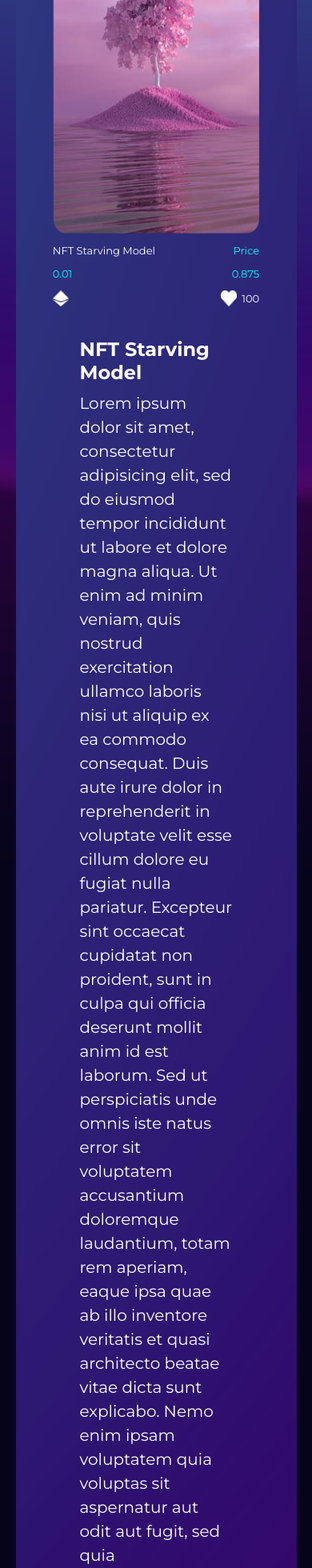
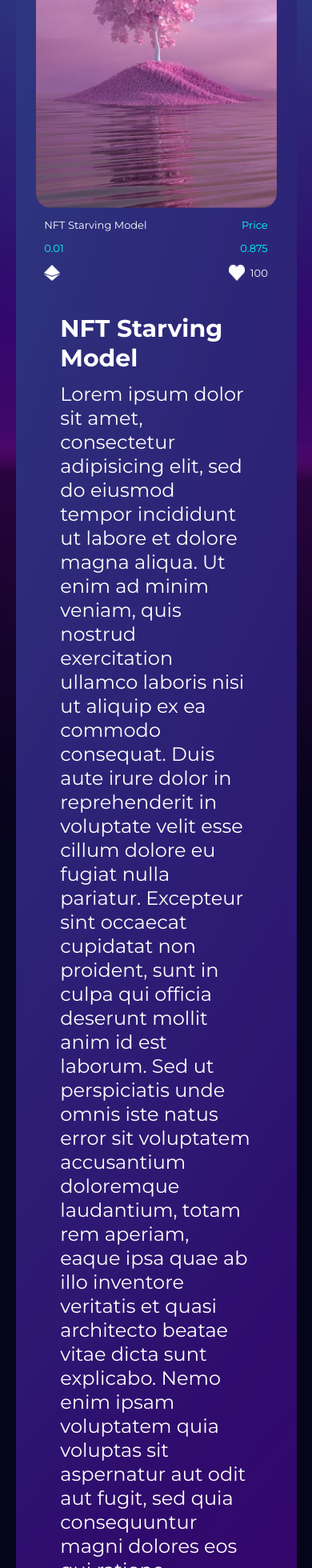
Before and after one commit to igaimerca/starving-model-website, a React (Vite) app: page / in a window 390 px wide. Shown: the part 1272-3232 px from the top of the page at 80% size. Built offline with nearby package versions, Linux system fonts and the light colour scheme.

Commit message:
feat: about responsiveness

```diff
--- a/src/components/About/About.css
+++ b/src/components/About/About.css
@@ -1,21 +1,21 @@
 .about-wrapper {
     margin: auto;
-    width: 65%;
+    width: 80%;
     margin: 18rem auto;
     border-radius: 46px;
     height: auto;
     background-image: url(/images/about_bg.png);
     background-position: center;
     background-size: cover;
-    padding: 2vh 2vw;
+    padding: 0px 2vw 0px 2vw !important;
     display: flex;
     align-items: center;
     justify-content: center;
     padding: 2rem;
 }
 .about-wrapper img {
-  height: 325px;
-  width: 270px;
+  height: 420px;
+  width: 290px;
 }
 
 .about-wrapper h2 {
@@ -29,7 +29,8 @@
 }
 
 .details {
-  width: 270px;
+  width: 290px;
+  padding: 0 .7em;
 }
 
 .details img {
@@ -56,7 +57,12 @@
   align-items: center;
 }
 
+
+.content h2{
+  font-size: 30px;
+}
+
 .content p {
   line-height: 33px;
-  font-size: 20px;
+  font-size: 24px;
 }
```
